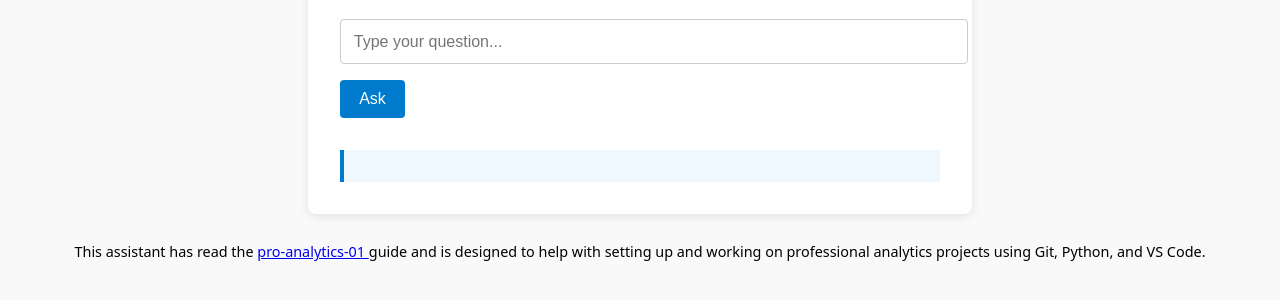
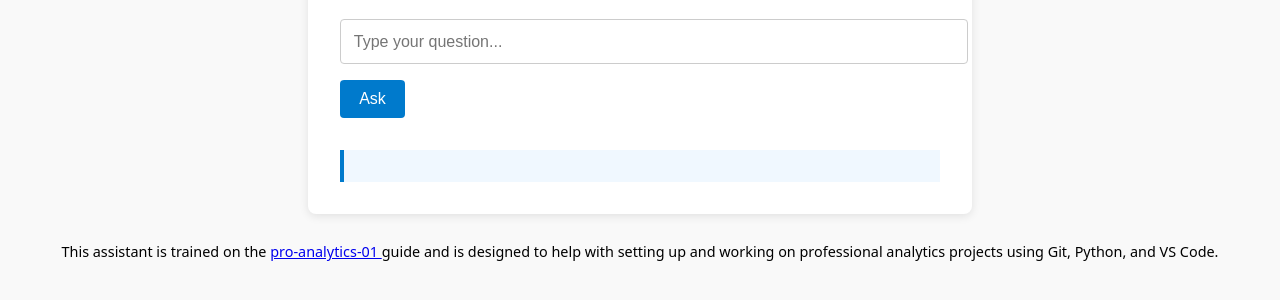
Before and after one commit to denisecase/pro-analytics-ai, a plain HTML site: page frontend/index.html in a window 1280 px wide. Shown: the part 174-474 px from the top of the page. Drawn offline with Linux system fonts and the light colour scheme.

Commit message:
initial commit

```diff
--- a/frontend/index.html
+++ b/frontend/index.html
@@ -14,7 +14,7 @@
     <div id="responseBox"></div>
   </div>
   <p style="margin-top: 2em; text-align: center; font-size: 0.9em;">
-    This assistant has read the
+    This assistant is trained on the
     <a href="https://github.com/denisecase/pro-analytics-01" target="_blank">
       pro-analytics-01
     </a> guide and is designed to help with setting up and working on professional analytics projects using Git, Python, and VS Code.
```
Also changed, not shown: 1 other file.
